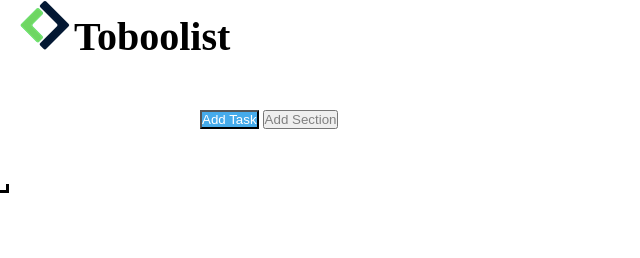
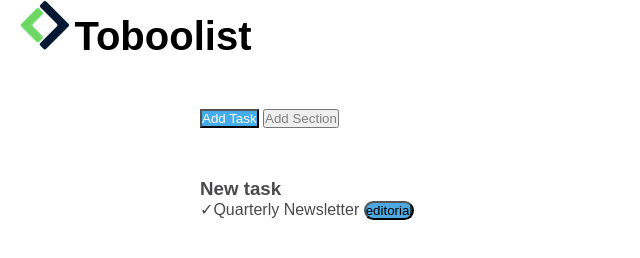
Before and after one commit to MorettiAndrea/html-css-toboolist, a plain HTML site: page index.html in a window 1280 px wide. Shown: the whole page, without its empty margins (0-640 px from the left). Drawn offline with Linux system fonts and the light colour scheme.

Commit message:
inizio tasti

```diff
--- a/asset/style.css
+++ b/asset/style.css
@@ -3,8 +3,14 @@
   padding: 0;
   box-sizing: border-box;
   max-width: 500px;
+  font-family: Arial, Helvetica, sans-serif;
 }
 /* setting principali */
+.editorial {
+  background-color: #4da7e1;
+  border-radius: 70px;
+}
+/* utility */
 
 /* inizio header */
 .header-logo {
@@ -20,11 +26,15 @@
   font-weight: 600;
   background-color: white;
 }
-/* /fine header */
+/* /header */
+
+main {
+  color: #4a4a4c;
+  margin-left: 200px;
+}
 
 /* bottoni */
 .bottoni {
-  margin-left: 200px;
   margin-bottom: 50px;
 }
 .primo-bottone {
@@ -35,9 +45,6 @@
   color: #808080;
 }
 /* /bottoni */
-.freccia-giu {
-  border: solid black;
-  border-width: 0 3px 3px 0;
-  display: inline-block;
-  padding: 3px;
+
+.prima-parte-menu {
 }
--- a/index.html
+++ b/index.html
@@ -19,8 +19,16 @@
         <button class="primo-bottone">Add Task</button>
         <button class="secondo-bottone">Add Section</button>
       </div>
-      <i class="freccia-giu"></i>
+      <!-- fine bottoni -->
+
+      <!-- inizio menu -->
+      <div class="prima-parte-menu">
+        <h3>New task</h3>
+        <p>
+          &check;Quarterly Newsletter
+          <button class="editorial">editorial</button>
+        </p>
+      </div>
     </main>
-    <!-- fine bottoni -->
   </body>
 </html>
```
